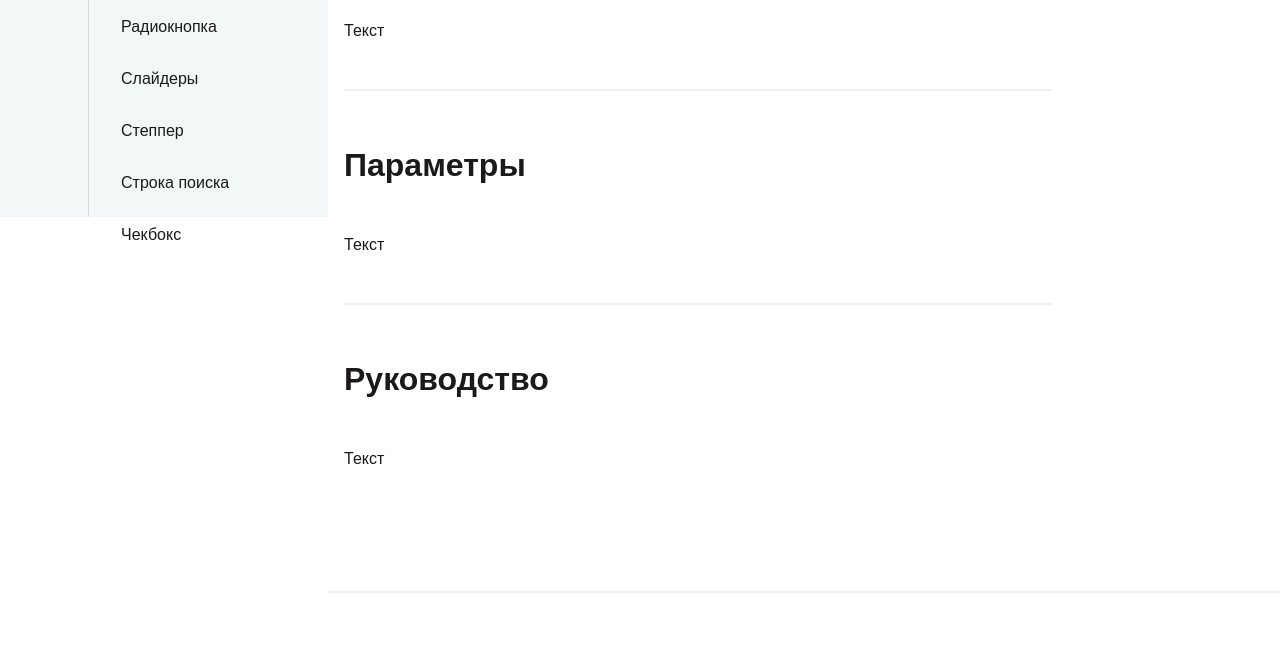
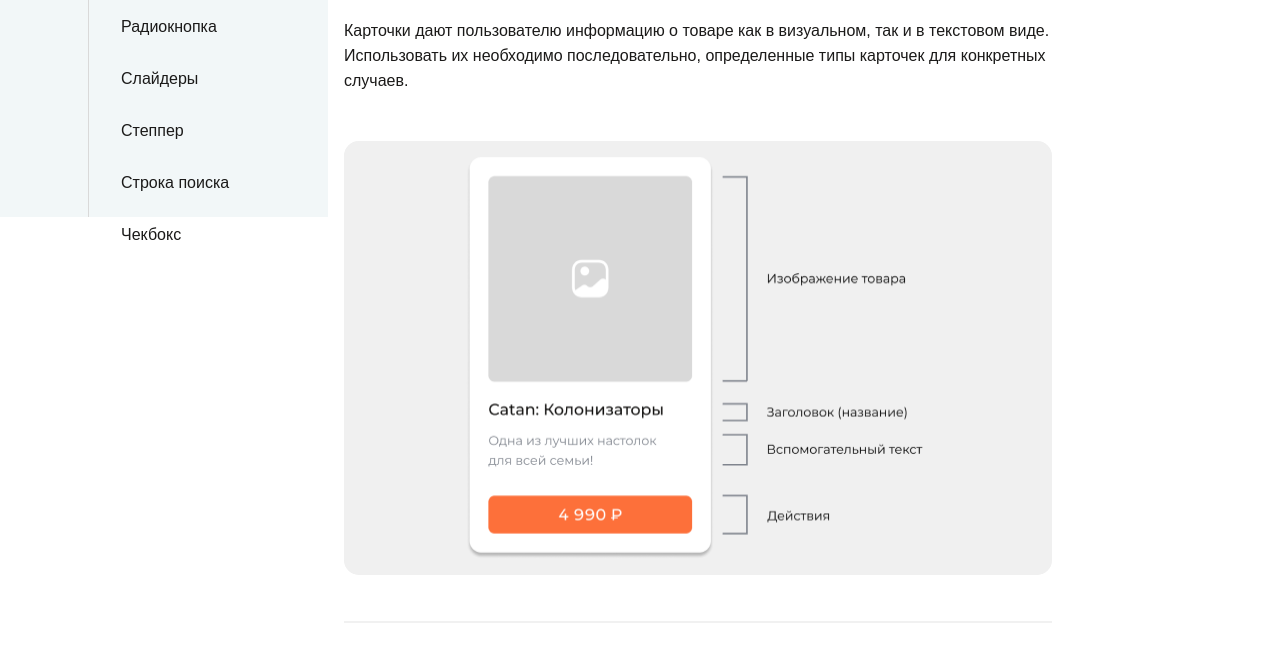
Before and after one commit to Balanyukfed/-CHUTES-LADDERS, a plain HTML site: page components/components/cards.html in a window 1280 px wide. Shown: the part 583-1239 px from the top of the page. Drawn offline with Linux system fonts and the light colour scheme; a web font is replaced by a local one.

Commit message:
changes on cards pages

```diff
--- a/components/components/cards.html
+++ b/components/components/cards.html
@@ -91,15 +91,46 @@
                     </div>
                     <div class="text__block text__block_h2">
                         <h2>Анатомия</h2>
-                        <span>Текст</span>
+                        <span>Карточки дают пользователю информацию о товаре как в визуальном, так и в текстовом виде.
+                            Использовать их необходимо последовательно, определенные типы карточек для конкретных
+                            случаев.</span>
+                        <div class="cards">
+                            <div class="card card__extraBig">
+                                <img src="/images/cards/Anatomy.png" alt="">
+                            </div>
+                        </div>
                     </div>
                     <div class="text__block text__block_h2">
                         <h2>Параметры</h2>
-                        <span>Текст</span>
+                        <span>внешний вид карточек вариативен в зависимости от ситуации для которой они применяются.
+                            Размер карточки определяется пространством, которое занимают элементы. Содержание карточки
+                            должно быть кратким и ориентированным на конкретные действия.
+                            <br>
+                            <br>
+                            Карточки могут быть как вертикально, так и горизонтально ориентированы.</span>
+                        <div class="cards">
+                            <div class="card card__extraBig">
+                                <img src="/images/cards/Parameters1.png" alt="">
+                            </div>
+                        </div>
+                        <div class="cards">
+                            <div class="card card__extraBig">
+                                <img src="/images/cards/Parameters2.png" alt="">
+                            </div>
+                        </div>
                     </div>
                     <div class="text__block text__block_h2">
                         <h2>Руководство</h2>
-                        <span>Текст</span>
+                        <span>Независимо от типа контента в карточке, контент должен представлять небольшой объем
+                            информации, которую пользователю необходимо получить в первую очередь. Эта информация должна
+                            побудить пользователя совершить действие с карточки и / или перейти по ссылке для получения
+                            дополнительной информации.
+                            <br>
+                            <br>
+                            По возможности избегайте растягивания элементов пользовательского интерфейса по экрану.
+                            Группы связанных карточек можно переставлять в горизонтальные ряды или карусели, что
+                            позволяет улучшить организацию контента на больших экранах. Чтобы сделать коллекцию карточек
+                            доступной для сканирования лучше расположить их в едином порядке.</span>
                     </div>
                 </div>
 
```
Also changed, not shown: images/cards/Anatomy.png (added), images/cards/Parameters1.png (added), images/cards/Parameters2.png (added).
